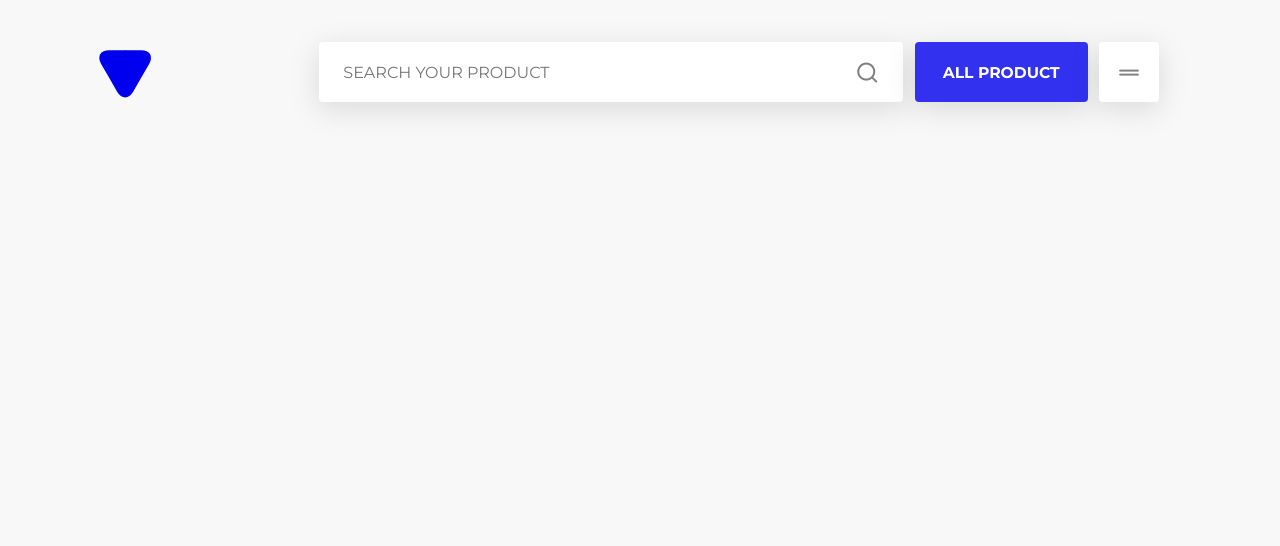
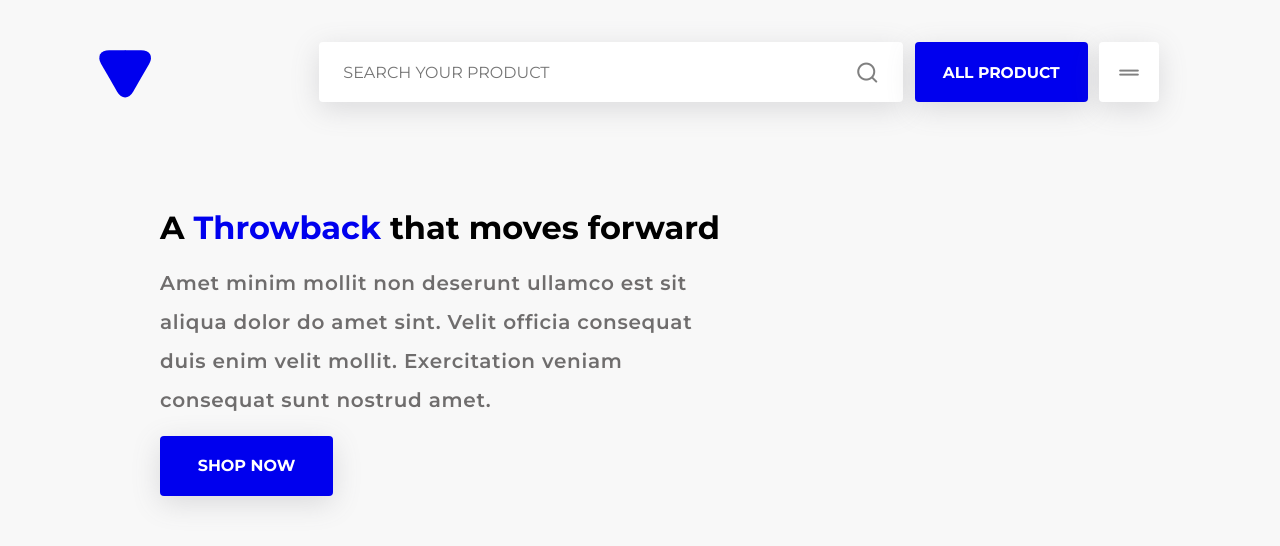
Before and after one commit to The-Royal-Flush/new-slance, a plain HTML site: page index.html in a window 1280 px wide. Drawn offline with nearby package versions, Linux system fonts and the light colour scheme.

Commit message:
adds hero destop

```diff
--- a/assets/css/style.css
+++ b/assets/css/style.css
@@ -1,10 +1,10 @@
-@import url('https://fonts.googleapis.com/css2?family=Lato:ital,wght@0,100;0,300;0,400;0,700;0,900;1,100;1,300;1,400;1,700;1,900&family=Montserrat:ital,wght@0,100;0,200;0,300;0,400;0,500;0,600;0,700;0,800;0,900;1,100;1,200;1,900&display=swap');
+@import url("https://fonts.googleapis.com/css2?family=Lato:ital,wght@0,100;0,300;0,400;0,700;0,900;1,100;1,300;1,400;1,700;1,900&family=Montserrat:ital,wght@0,100;0,200;0,300;0,400;0,500;0,600;0,700;0,800;0,900;1,100;1,200;1,900&display=swap");
 
 * {
   margin: 0;
   padding: 0;
   box-sizing: border-box;
-  font-family: 'Montserrat';
+  font-family: "Montserrat";
 }
 body {
   background-color: #f8f8f8;
@@ -43,11 +43,11 @@ body {
 .triangle:after {
   transform: rotate(135deg) skewY(-45deg) scale(0.707, 1.414) translate(50%);
 }
-.h__pack{
-    display: flex;
-    justify-content: space-around;
-    align-items: center;
-    width: 70%;
+.h__pack {
+  display: flex;
+  justify-content: space-around;
+  align-items: center;
+  width: 70%;
 }
 header {
   display: flex;
@@ -98,7 +98,47 @@ header {
   border: none;
   outline: none;
   border-radius: 4px;
-  background-color: rgba(0, 0, 238, 0.8);
+  background-color: #0000ee;
   color: #fff;
   box-shadow: rgba(100, 100, 111, 0.2) 0px 7px 29px 0px;
 }
+.hero {
+  display: flex;
+  flex-direction: column;
+  align-items: flex-start;
+  justify-content: space-evenly;
+  height: 20rem;
+  max-width: 36rem;
+  margin:5rem 0 0 10rem;
+}
+.hero h1 span {
+  color: #0000ee;
+}
+.hero h1 {
+  font-size: 2rem;
+  font-weight: 700;
+  margin: 0;
+  padding: 0;
+  /* color: #0000EE; */
+}
+.hero p {
+  font-style: normal;
+  font-weight: 600;
+  font-size: 20px;
+  line-height: 39px;
+  letter-spacing: 0.035em;
+  color: #6F6D6D;
+}
+.btn__blue {
+  width: 173px;
+  height: 60px;
+  border: none;
+  outline: none;
+  border-radius: 4px;
+  background-color: #0000ee;
+  color: #fff;
+  font-size: 16px;
+  font-weight: bold;
+    text-transform: uppercase;
+  box-shadow: rgba(100, 100, 111, 0.2) 0px 7px 29px 0px;
+}
--- a/index.html
+++ b/index.html
@@ -31,6 +31,13 @@
         </div>
     </div>
     </header>
+
+    <section class="hero">
+        <h1>A <span> Throwback</span> that moves forward </h1>
+        <p>Amet minim mollit non deserunt ullamco est sit aliqua dolor do amet sint. Velit officia consequat duis enim velit mollit. Exercitation veniam consequat sunt nostrud amet.</p>
+        <button class="btn__blue">Shop now</button>
+    </section>
+
 </body>
 
 </html>
```
